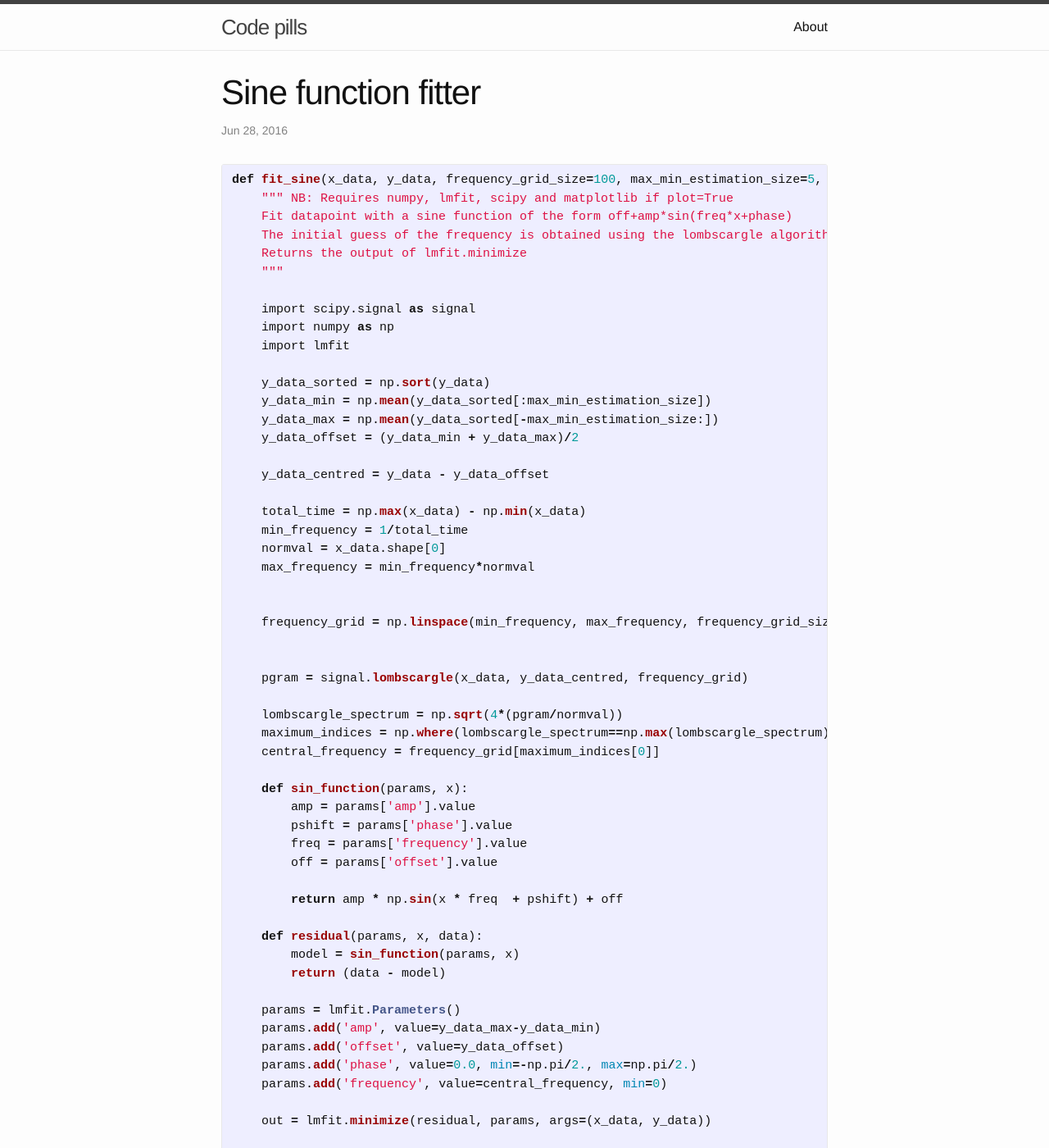
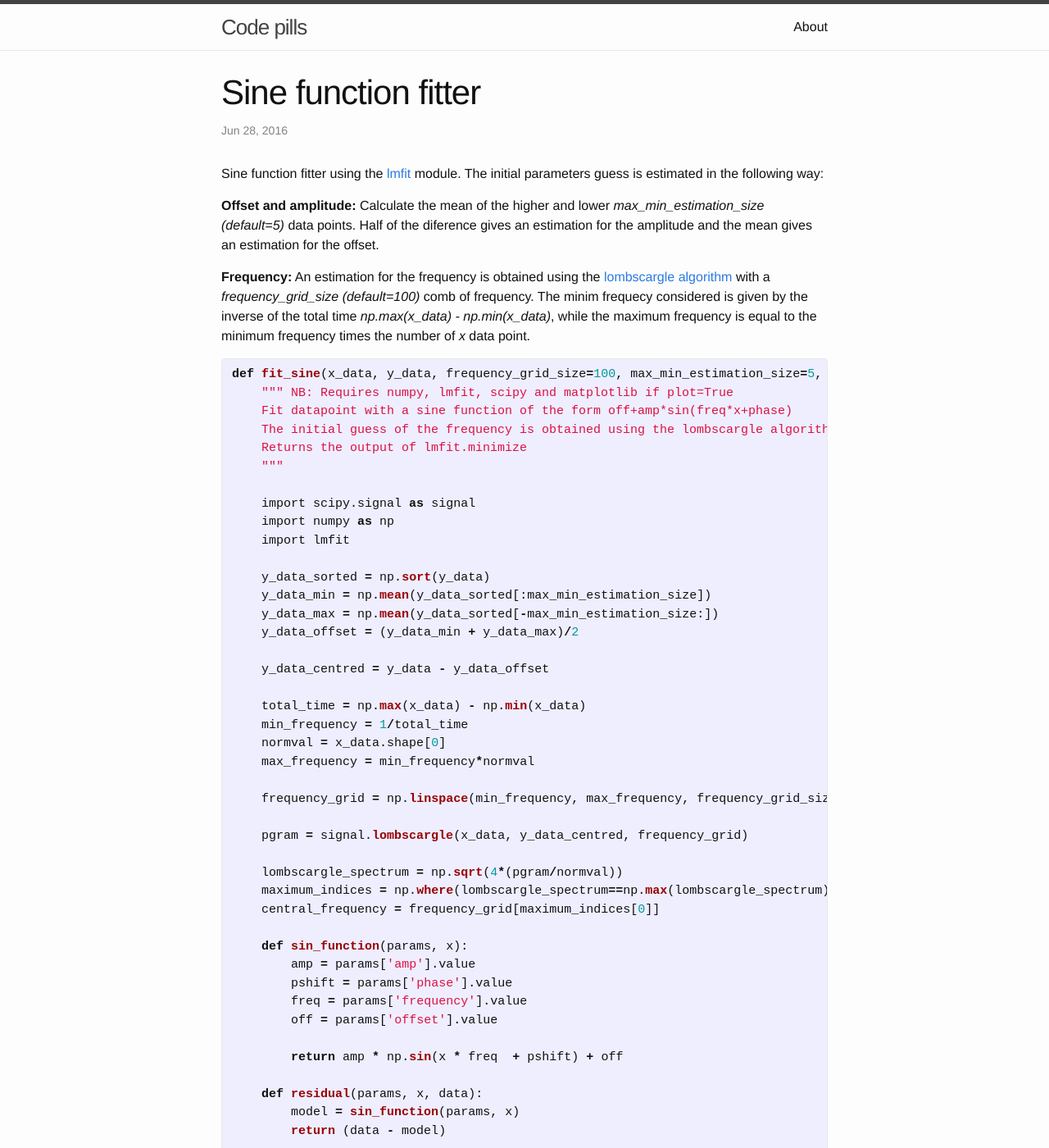
Before and after one commit to AndreaAmico/AndreaAmico.github.io, a Jekyll site: the page built from _posts/2016-06-28-sine-function-fitter.markdown, in a window 1280 px wide and 1400 px high. Shown: the whole window at 82% size. Built offline with Jekyll 4.4.1, drawn with Linux system fonts in a browser that asks for light colours.

Commit message:
Sine function fitter: small description added

```diff
--- a/_posts/2016-06-28-sine-function-fitter.markdown
+++ b/_posts/2016-06-28-sine-function-fitter.markdown
@@ -4,6 +4,15 @@ title:  "Sine function fitter"
 date:   2016-06-28 17:00:21 +0100
 categories: python
 ---
+
+Sine function fitter using the [lmfit](https://lmfit.github.io/lmfit-py/ "https://lmfit.github.io/lmfit-py/") module.
+The initial parameters guess is estimated in the following way:
+
+**Offset and amplitude:** Calculate the mean of the higher and lower *max_min_estimation_size (default=5)* data points. Half of the diference
+gives an estimation for the amplitude and the mean gives an estimation for the offset.
+
+**Frequency:** An estimation for the frequency is obtained using the [lombscargle algorithm](https://en.wikipedia.org/wiki/Least-squares_spectral_analysis "https://en.wikipedia.org/wiki/Least-squares_spectral_analysis") with a *frequency_grid_size (default=100)* comb of frequency. The minim frequecy considered is given by the inverse of the total time *np.max(x_data) - np.min(x_data)*, while the maximum frequency is equal to the minimum frequency times the number of *x* data point.
+
 
 {% highlight python %}
 def fit_sine(x_data, y_data, frequency_grid_size=100, max_min_estimation_size=5, report=True, plot=True):
@@ -29,9 +38,7 @@ def fit_sine(x_data, y_data, frequency_grid_size=100, max_min_estimation_size=5,
     normval = x_data.shape[0]
     max_frequency = min_frequency*normval
 
-
     frequency_grid = np.linspace(min_frequency, max_frequency, frequency_grid_size)
-
 
     pgram = signal.lombscargle(x_data, y_data_centred, frequency_grid)
 
```
Also changed, not shown: other parts of _posts/2016-06-28-sine-function-fitter.markdown (+1 -1 lines), _posts/2016-06-28-image-example.markdown (added, +8 -0 lines).
